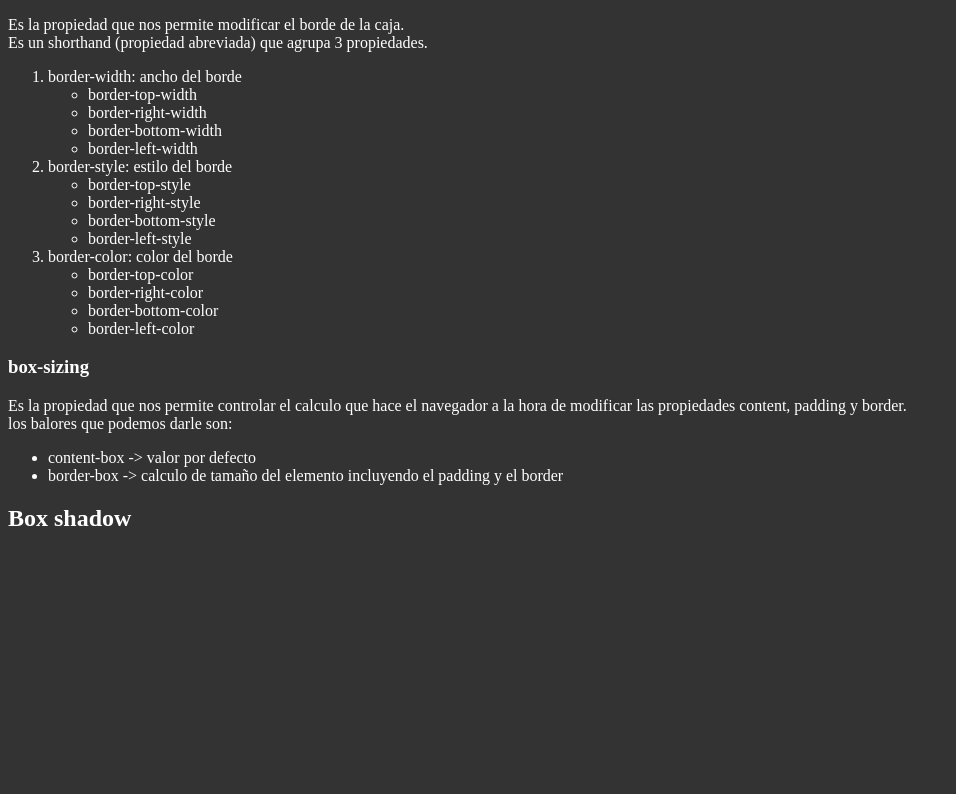
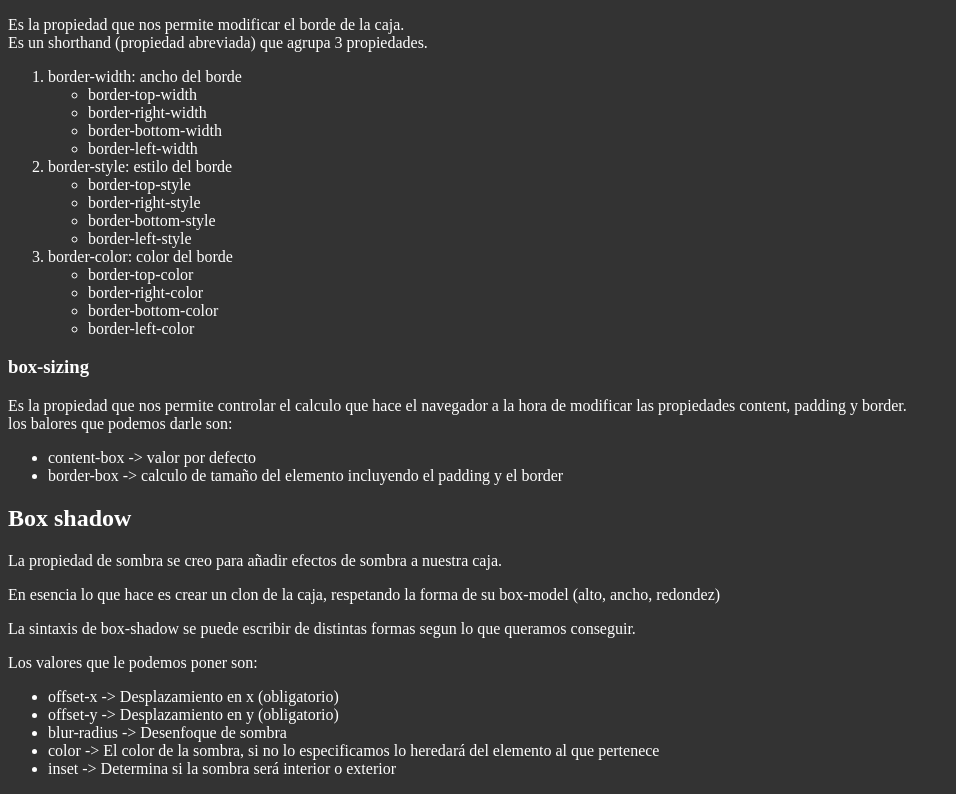
Before and after one commit to FF3456/Proyecto-1, a plain HTML site: page index.html in a window 1280 px wide. Shown: the part 1092-1886 px from the top of the page, without its empty margins (0-956 px from the left). Before the commit the page ends 1644 px from the top, so only its background shows below. Drawn offline with Linux system fonts and the light colour scheme.

Commit message:
Adition of definition of box shadow

```diff
--- a/index.html
+++ b/index.html
@@ -115,12 +115,22 @@
                         <li>border-box -> calculo de tamaño del elemento incluyendo el padding y el border</li>
                     </ul>
                 </section>
-
             </article>
-
 
             <article>
                 <h2>Box shadow</h2>
+                <p>La propiedad de sombra se creo para añadir efectos de sombra a nuestra caja.</p>
+                <p>En esencia lo que hace es crear un clon de la caja, respetando la forma de su box-model (alto, ancho, redondez)</p>
+                <p>La sintaxis de box-shadow se puede escribir de distintas formas segun lo que queramos conseguir.</p>
+                <p>Los valores que le podemos poner son:</p>
+                <ul>
+                <li>offset-x -> Desplazamiento en x (obligatorio)</li>
+                <li>offset-y -> Desplazamiento en y (obligatorio)</li>
+                <li>blur-radius -> Desenfoque de sombra</li>
+                <li>color -> El color de la sombra, si no lo especificamos lo heredará del elemento al que pertenece</li>
+                <li>inset -> Determina si la sombra será interior o exterior</li>
+                </ul>
+
 
             </article>
         </section>
```
